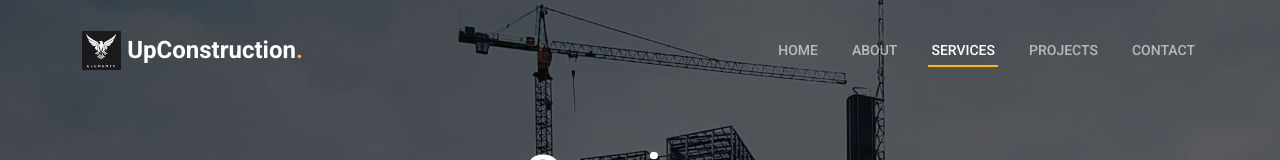
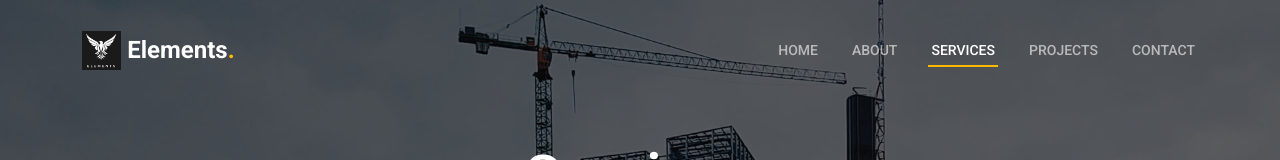
Before and after one commit to NilRajput98/Elements-, a plain HTML site: page services.html in a window 1280 px wide. Shown: the top 160 px of the page. Drawn offline with nearby package versions, Linux system fonts and the light colour scheme.

Commit message:
Update services.html

```diff
--- a/services.html
+++ b/services.html
@@ -40,7 +40,7 @@
       >
         <a href="index.html" class="logo d-flex align-items-center">
           <img src="img/logo.png" alt="" />
-          <h1>UpConstruction<span>.</span></h1>
+          <h1>Elements<span>.</span></h1>
         </a>
 
         <i class="mobile-nav-toggle mobile-nav-show bi bi-list"></i>
```
